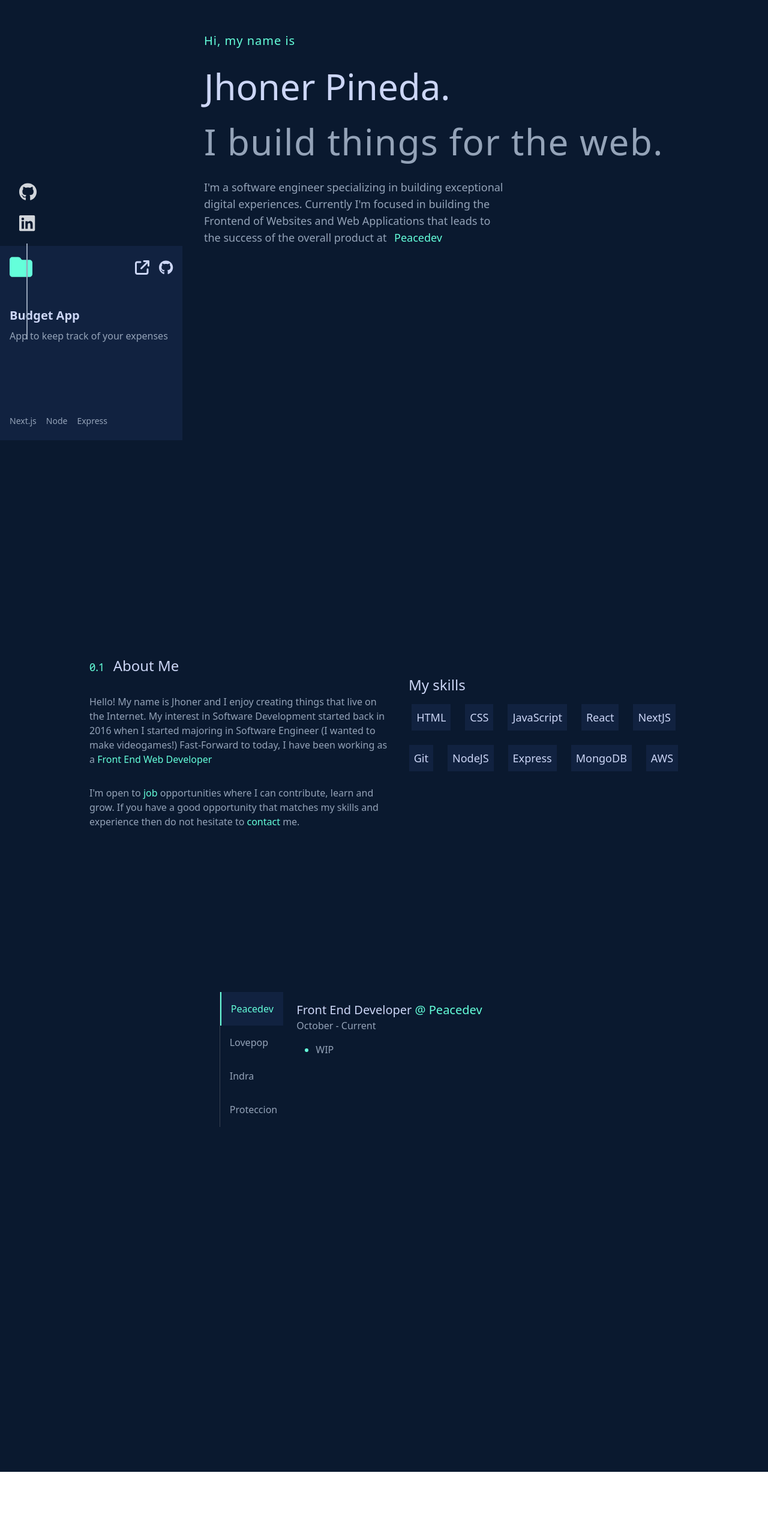
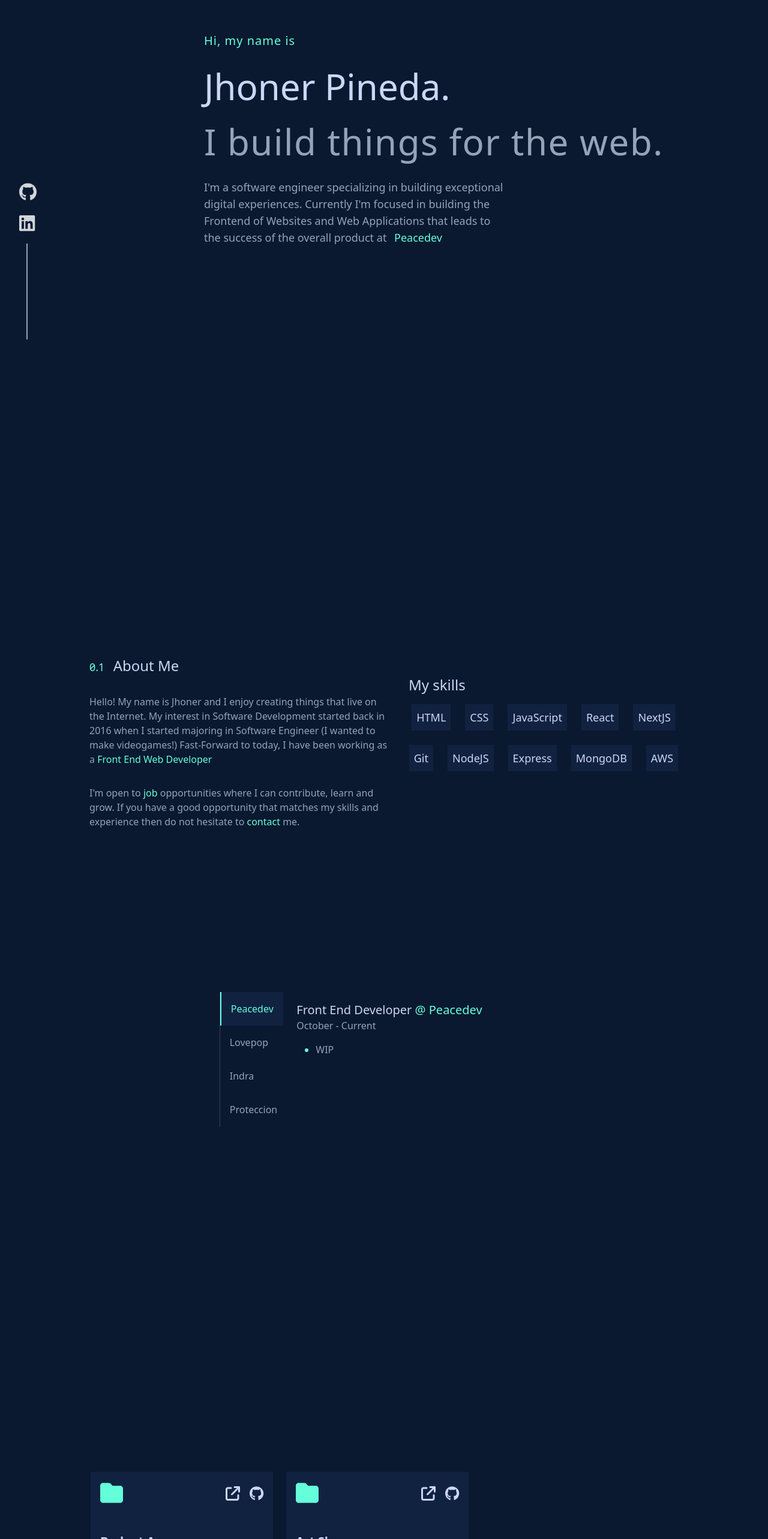
Before and after one commit to Zeroluffs/my-portafolio, a Next.js app: page / in a window 1280 px wide. Shown: the part 234-2800 px from the top of the page at 60% size. Before the commit the page ends 2688 px from the top, so only its background shows below. Built offline with nearby package versions, Linux system fonts and the light colour scheme.

Commit message:
project section

```diff
--- a/components/home/Home.tsx
+++ b/components/home/Home.tsx
@@ -1,5 +1,4 @@
 import { useEffect, useLayoutEffect, useRef, useState } from "react";
-import { ProjectCard } from "../work/ProjectCard";
 import { HomeAnimation } from "./HomeAnimation";
 
 export function HomePage() {
@@ -54,7 +53,6 @@ export function HomePage() {
           <span className="ml-2 text-leaf">Peacedev</span>
         </p>
       </div>
-      <ProjectCard/>
     </section>
   );
 }
--- a/components/work/ProjectCard.tsx
+++ b/components/work/ProjectCard.tsx
@@ -5,24 +5,26 @@ import {
 import { faGithub } from "@fortawesome/free-brands-svg-icons";
 import { FontAwesomeIcon } from "@fortawesome/react-fontawesome";
 
-export function ProjectCard() {
+export function ProjectCard({
+  name,
+  description,
+  techUsed,
+  gitHub,
+  link,
+}: any) {
   return (
-    <div className="grid grid-cols-3 gap-y-6 w-[978px]">
     <div className="h-[324px] w-[304px] bg-lightNavy hover:-mt-2 transition duration-500 ">
       <div className="p-4">
         <div className="flex justify-between">
-            <FontAwesomeIcon
-              className="text-[38px] text-leaf"
-              icon={faFolder}
-            />
+          <FontAwesomeIcon className="text-[38px] text-leaf" icon={faFolder} />
           <div className="flex flex-row gap-4 mt-2">
-              <a>
+            <a href={link}>
               <FontAwesomeIcon
                 className="text-[24px] text-lightState"
                 icon={faArrowUpRightFromSquare}
               />
             </a>
-              <a href="">
+            <a href={gitHub}>
               <FontAwesomeIcon
                 className="text-[24px] text-lightState"
                 icon={faGithub}
@@ -31,18 +33,53 @@ export function ProjectCard() {
           </div>
         </div>
         <div className="flex flex-col pt-12">
-            <p className="text-xl font-semibold text-lightState">Budget App</p>
-            <p className="mt-2  text-slate-400 h-[144px]">
-              App to keep track of your expenses
-            </p>
+          <p className="text-xl font-semibold text-lightState">{name}</p>
+          <p className="mt-2  text-slate-400 h-[144px]">{description}</p>
           <div className="flex flex-row flex-wrap gap-4 text-sm font-thin text-slate-400">
-              <p>Next.js</p>
-              <p>Node</p>
-              <p>Express</p>
+            {techUsed?.map((tech: any, index: number) => {
+              return <p key={index}>{tech}</p>;
+            })}
           </div>
         </div>
       </div>
     </div>
-    </div>
+
+    // <div className="grid grid-cols-3 gap-y-6 w-[978px]">
+    //   <div className="h-[324px] w-[304px] bg-lightNavy hover:-mt-2 transition duration-500 ">
+    //     <div className="p-4">
+    //       <div className="flex justify-between">
+    //         <FontAwesomeIcon
+    //           className="text-[38px] text-leaf"
+    //           icon={faFolder}
+    //         />
+    //         <div className="flex flex-row gap-4 mt-2">
+    //           <a>
+    //             <FontAwesomeIcon
+    //               className="text-[24px] text-lightState"
+    //               icon={faArrowUpRightFromSquare}
+    //             />
+    //           </a>
+    //           <a href="">
+    //             <FontAwesomeIcon
+    //               className="text-[24px] text-lightState"
+    //               icon={faGithub}
+    //             />
+    //           </a>
+    //         </div>
+    //       </div>
+    //       <div className="flex flex-col pt-12">
+    //         <p className="text-xl font-semibold text-lightState">Budget App</p>
+    //         <p className="mt-2  text-slate-400 h-[144px]">
+    //           App to keep track of your expenses
+    //         </p>
+    //         <div className="flex flex-row flex-wrap gap-4 text-sm font-thin text-slate-400">
+    //           <p>Next.js</p>
+    //           <p>Node</p>
+    //           <p>Express</p>
+    //         </div>
+    //       </div>
+    //     </div>
+    //   </div>
+    // </div>
   );
 }
--- /dev/null
+++ b/components/work/Projects.tsx
@@ -0,0 +1,25 @@
+import { projectsWorked } from "./utils/ProjectsDone";
+import { ProjectCard } from "./ProjectCard";
+
+export function Projects() {
+  return (
+    <section id="projects" className="h-[100vh] ">
+      <div className="grid grid-cols-3 gap-y-6 w-[978px] m-auto">
+        {projectsWorked.map((project, index) => {
+          console.log(project);
+          return (
+            <div key={project.id}>
+              <ProjectCard
+                name={project.name}
+                description={project.description}
+                techUsed={project.techUsed}
+                gitHub={project.gitHub}
+                link={project.link}
+              />
+            </div>
+          );
+        })}
+      </div>
+    </section>
+  );
+}
--- /dev/null
+++ b/components/work/utils/ProjectsDone.ts
@@ -0,0 +1,19 @@
+export const projectsWorked = [
+  {
+    id: 1,
+    name: "Budget App",
+    description: "App to keep track of your expenses",
+    techUsed: ["Next.js", "Node", "Express"],
+    gitHub: "https://github.com/Zeroluffs/BudgetApp",
+    link: "https://github.com/Zeroluffs/BudgetApp",
+  },
+  {
+    id: 2,
+    name: "Art Showcase",
+    description:
+      "Portafolio like website for illustrators to showcase their work",
+    techUsed: ["Next.js", "Tailwind", "AWS"],
+    gitHub: "https://github.com/Zeroluffs/art-showcase",
+    link: "https://github.com/Zeroluffs/art-showcase",
+  },
+];
--- a/pages/index.tsx
+++ b/pages/index.tsx
@@ -3,6 +3,7 @@ import { useEffect, useState } from "react";
 import { About, Experience, HomePage } from "../components";
 import { NavigationBar } from "../components/NavigationBar";
 import { SocialBar } from "../components/SocialBar";
+import { Projects } from "../components/work/Projects";
 
 const Home: NextPage = () => {
   const [showComponent, setShowComponent] = useState(false);
@@ -20,6 +21,7 @@ const Home: NextPage = () => {
       <HomePage />
       <About />
       <Experience />
+      <Projects />
     </div>
   );
 };
```
Lines whose indentation alone changed are shown as unchanged.
